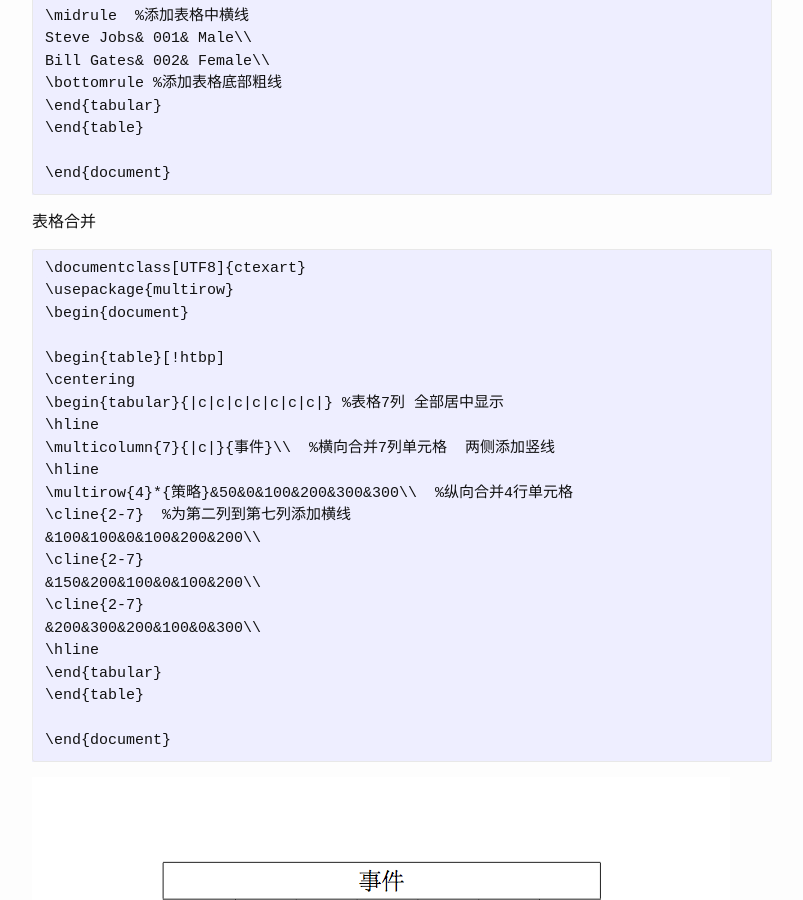
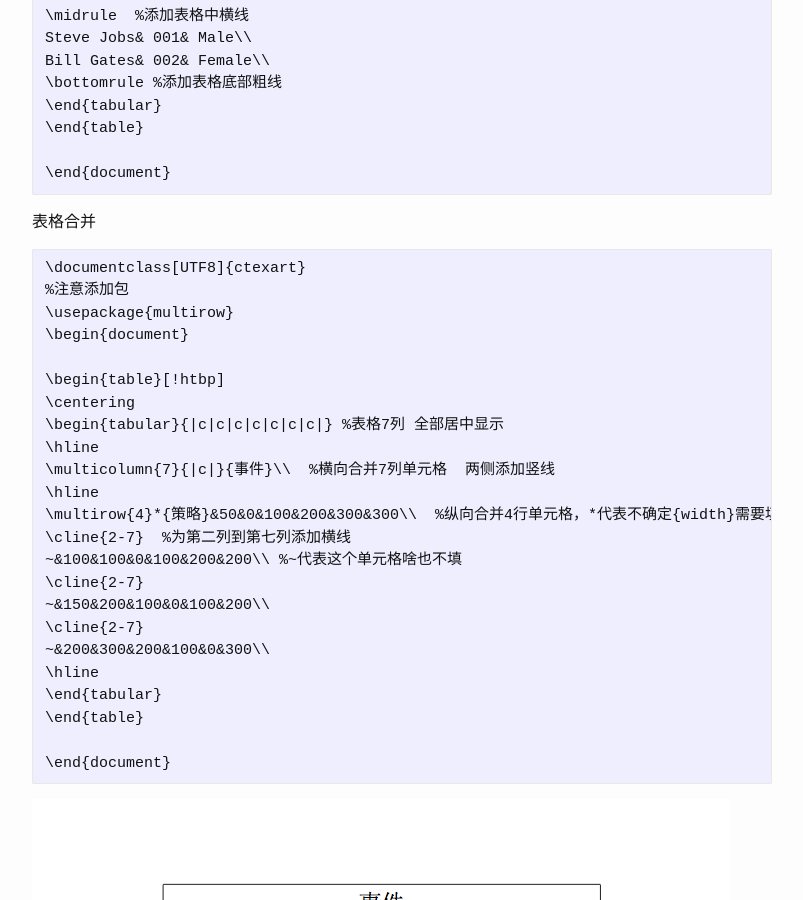
Before and after one commit to josephstalin117/josephstalin117.github.io, a Jekyll site: the page built from _posts/2018-6-23-latex.markdown, in a window 1280 px wide and 900 px high, scrolled down 10732 px. Shown: the whole window, without its empty margins (238-1041 px from the left). Built offline with Jekyll 4.4.1, drawn with Linux system fonts in a browser that asks for light colours; formulas are drawn with MathJax 3.

Commit message:
add table tips

````diff
--- a/_posts/2018-6-23-latex.markdown
+++ b/_posts/2018-6-23-latex.markdown
@@ -470,6 +470,7 @@ Bill Gates& 002& Female\\
 表格合并
 ```
 \documentclass[UTF8]{ctexart}
+%注意添加包
 \usepackage{multirow}
 \begin{document}
 
@@ -479,13 +480,13 @@ Bill Gates& 002& Female\\
 \hline
 \multicolumn{7}{|c|}{事件}\\  %横向合并7列单元格  两侧添加竖线
 \hline
-\multirow{4}*{策略}&50&0&100&200&300&300\\  %纵向合并4行单元格
+\multirow{4}*{策略}&50&0&100&200&300&300\\  %纵向合并4行单元格，*代表不确定{width}需要填什么，就将其替换为*
 \cline{2-7}  %为第二列到第七列添加横线
-&100&100&0&100&200&200\\
+~&100&100&0&100&200&200\\ %~代表这个单元格啥也不填
 \cline{2-7}
-&150&200&100&0&100&200\\
+~&150&200&100&0&100&200\\
 \cline{2-7}
-&200&300&200&100&0&300\\
+~&200&300&200&100&0&300\\
 \hline
 \end{tabular}
 \end{table}
````
